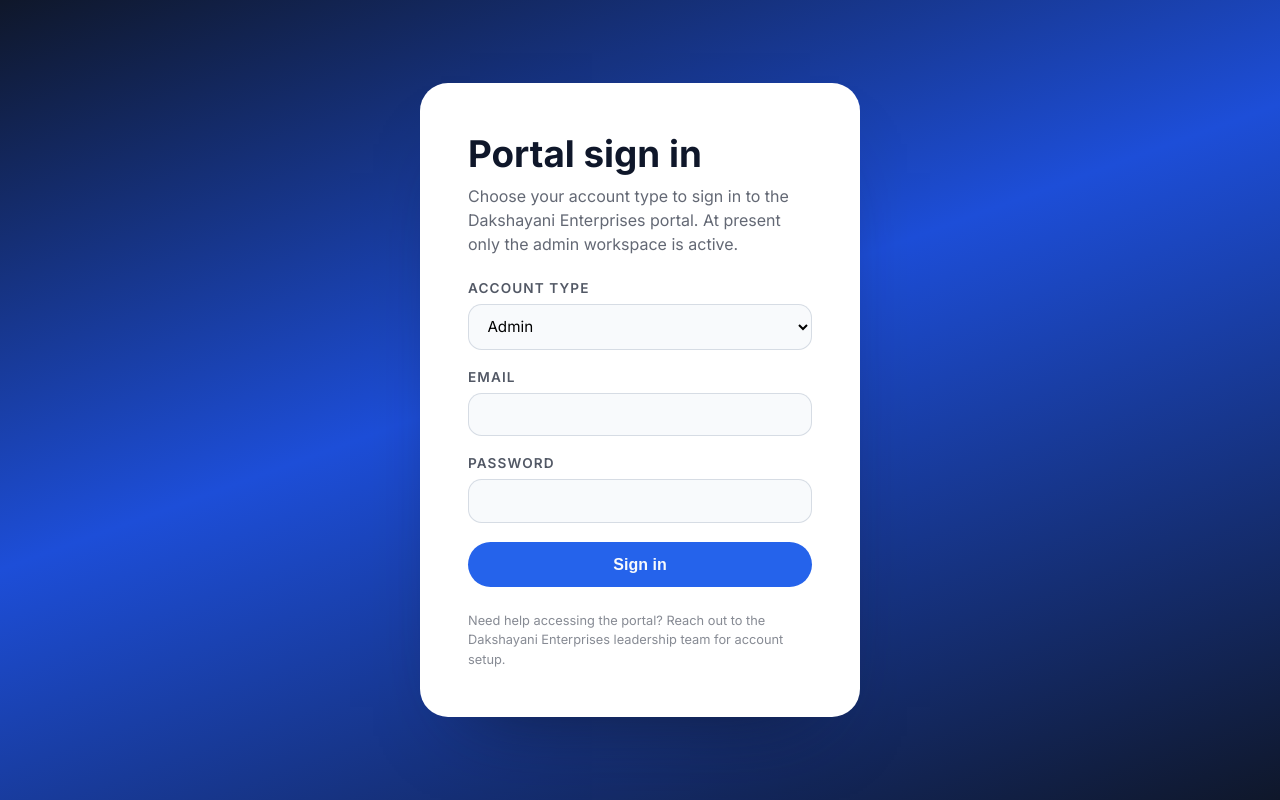
After one commit to vishesh-jaiswal23/dakshayanideploy, a PHP site: page /login.php in a window 1280 px wide. The commit adds this page. Run offline with PHP 8.4, Linux system fonts and the light colour scheme.

Commit message:
Add PHP-powered portal login and secure dashboard

```diff
--- /dev/null
+++ b/login.php
@@ -0,0 +1,224 @@
+<?php
+session_start();
+
+date_default_timezone_set('Asia/Kolkata');
+
+const ADMIN_EMAIL = 'd.entranchi@gmail.com';
+const ADMIN_PASSWORD_HASH = '$2y$12$P60S2OQ/W/h453B6A6hROuX96Ec3wVBQ8hG7Dx.G9QOkSV8D/hob.';
+
+if (isset($_SESSION['user_role']) && $_SESSION['user_role'] === 'admin') {
+    header('Location: admin-dashboard.php');
+    exit;
+}
+
+$error = null;
+$role = $_POST['role'] ?? 'admin';
+
+if ($_SERVER['REQUEST_METHOD'] === 'POST') {
+    $email = filter_input(INPUT_POST, 'email', FILTER_SANITIZE_EMAIL) ?: '';
+    $password = $_POST['password'] ?? '';
+    $role = $_POST['role'] ?? 'admin';
+
+    if (!in_array($role, ['admin', 'installer', 'customer', 'referrer', 'employee'], true)) {
+        $error = 'Please select a valid account type.';
+    } elseif ($role !== 'admin') {
+        $error = 'Logins for this account type will be activated soon. Please ask the admin team to create your access.';
+    } elseif (strcasecmp($email, ADMIN_EMAIL) !== 0 || !password_verify($password, ADMIN_PASSWORD_HASH)) {
+        $error = 'Incorrect email or password. Please try again.';
+    } else {
+        $_SESSION['user_role'] = 'admin';
+        $_SESSION['display_name'] = 'Dakshayani Admin';
+        $_SESSION['last_login'] = date('j F Y, g:i A');
+        header('Location: admin-dashboard.php');
+        exit;
+    }
+}
+?>
+<!DOCTYPE html>
+<html lang="en">
+<head>
+  <meta charset="UTF-8" />
+  <meta name="viewport" content="width=device-width, initial-scale=1" />
+  <title>Portal Login | Dakshayani Enterprises</title>
+  <meta name="description" content="Secure access for Dakshayani Enterprises portal users including administrators, installers, and customers." />
+  <link rel="icon" href="images/favicon.ico" />
+  <link rel="preconnect" href="https://fonts.googleapis.com" />
+  <link rel="preconnect" href="https://fonts.gstatic.com" crossorigin />
+  <link href="https://fonts.googleapis.com/css2?family=Inter:wght@400;500;600;700&display=swap" rel="stylesheet" />
+  <style>
+    :root {
+      color-scheme: light;
+      --surface: #ffffff;
+      --muted: rgba(15, 23, 42, 0.65);
+      --border: rgba(15, 23, 42, 0.08);
+      --primary: #2563eb;
+      --primary-dark: #1d4ed8;
+      --error: #dc2626;
+      --background: linear-gradient(160deg, #0f172a 0%, #1d4ed8 45%, #0f172a 100%);
+    }
+
+    * {
+      box-sizing: border-box;
+    }
+
+    body {
+      margin: 0;
+      font-family: 'Inter', system-ui, -apple-system, BlinkMacSystemFont, 'Segoe UI', sans-serif;
+      min-height: 100vh;
+      display: flex;
+      align-items: center;
+      justify-content: center;
+      background: var(--background);
+      color: #0f172a;
+      padding: 1.5rem;
+    }
+
+    .login-shell {
+      width: min(440px, 100%);
+      background: var(--surface);
+      border-radius: 1.75rem;
+      padding: clamp(2rem, 5vw, 3rem);
+      box-shadow: 0 40px 80px -50px rgba(15, 23, 42, 0.8);
+      display: grid;
+      gap: 1.5rem;
+    }
+
+    header h1 {
+      margin: 0;
+      font-size: clamp(1.8rem, 3vw, 2.3rem);
+      font-weight: 700;
+      color: #0f172a;
+    }
+
+    header p {
+      margin: 0.5rem 0 0;
+      color: var(--muted);
+      line-height: 1.5;
+    }
+
+    form {
+      display: grid;
+      gap: 1.2rem;
+    }
+
+    .form-group {
+      display: grid;
+      gap: 0.5rem;
+    }
+
+    label {
+      font-size: 0.85rem;
+      font-weight: 600;
+      text-transform: uppercase;
+      letter-spacing: 0.08em;
+      color: rgba(15, 23, 42, 0.72);
+    }
+
+    input,
+    select {
+      border-radius: 0.85rem;
+      border: 1px solid rgba(148, 163, 184, 0.35);
+      padding: 0.7rem 0.9rem;
+      font-size: 0.95rem;
+      font-family: inherit;
+      background: #f8fafc;
+      transition: border-color 0.2s ease, box-shadow 0.2s ease;
+    }
+
+    input:focus,
+    select:focus {
+      outline: none;
+      border-color: rgba(37, 99, 235, 0.8);
+      box-shadow: 0 0 0 3px rgba(37, 99, 235, 0.18);
+    }
+
+    .submit-btn {
+      border: none;
+      border-radius: 999px;
+      background: var(--primary);
+      color: #f8fafc;
+      font-weight: 600;
+      font-size: 1rem;
+      padding: 0.85rem 1.4rem;
+      cursor: pointer;
+      transition: background 0.2s ease, transform 0.2s ease;
+      box-shadow: 0 24px 45px -30px rgba(37, 99, 235, 0.85);
+    }
+
+    .submit-btn:hover,
+    .submit-btn:focus {
+      background: var(--primary-dark);
+      transform: translateY(-1px);
+    }
+
+    .error-message {
+      background: rgba(220, 38, 38, 0.08);
+      color: var(--error);
+      border: 1px solid rgba(220, 38, 38, 0.18);
+      border-radius: 1rem;
+      padding: 0.9rem 1rem;
+      font-size: 0.9rem;
+      line-height: 1.4;
+    }
+
+    .fine-print {
+      font-size: 0.8rem;
+      color: rgba(15, 23, 42, 0.5);
+      margin: 0;
+      line-height: 1.5;
+    }
+
+    @media (max-width: 520px) {
+      body {
+        padding: 1rem;
+      }
+
+      .login-shell {
+        border-radius: 1.25rem;
+        padding: 1.75rem;
+      }
+    }
+  </style>
+</head>
+<body>
+  <main class="login-shell">
+    <header>
+      <h1>Portal sign in</h1>
+      <p>Choose your account type to sign in to the Dakshayani Enterprises portal. At present only the admin workspace is active.</p>
+    </header>
+
+    <?php if ($error): ?>
+      <div class="error-message" role="alert">
+        <?= htmlspecialchars($error); ?>
+      </div>
+    <?php endif; ?>
+
+    <form method="post" action="<?= htmlspecialchars($_SERVER['PHP_SELF']); ?>">
+      <div class="form-group">
+        <label for="role">Account type</label>
+        <select id="role" name="role" required>
+          <option value="admin" <?= $role === 'admin' ? 'selected' : ''; ?>>Admin</option>
+          <option value="installer" <?= $role === 'installer' ? 'selected' : ''; ?> disabled>Installer</option>
+          <option value="customer" <?= $role === 'customer' ? 'selected' : ''; ?> disabled>Customer</option>
+          <option value="referrer" <?= $role === 'referrer' ? 'selected' : ''; ?> disabled>Customer referrer</option>
+          <option value="employee" <?= $role === 'employee' ? 'selected' : ''; ?> disabled>Employee</option>
+        </select>
+      </div>
+
+      <div class="form-group">
+        <label for="email">Email</label>
+        <input id="email" type="email" name="email" autocomplete="username" required />
+      </div>
+
+      <div class="form-group">
+        <label for="password">Password</label>
+        <input id="password" type="password" name="password" autocomplete="current-password" required />
+      </div>
+
+      <button type="submit" class="submit-btn">Sign in</button>
+    </form>
+
+    <p class="fine-print">Need help accessing the portal? Reach out to the Dakshayani Enterprises leadership team for account setup.</p>
+  </main>
+</body>
+</html>
--- a/partials/header.html
+++ b/partials/header.html
@@ -37,6 +37,7 @@
         </div>
       </div>
       <a href="projects.html#testimonials" class="nav-link">Testimonials</a>
+      <a href="login.php" class="nav-link nav-link--portal">Portal Login</a>
     </nav>
 
     <button
@@ -59,6 +60,7 @@
       <a href="projects.html">Projects Overview</a>
       <a href="case-studies.html">Case Studies</a>
       <a href="projects.html#testimonials">Testimonials</a>
+      <a href="login.php" class="portal-login-link">Portal Login</a>
     </div>
     <div class="nav-mobile-divider" role="presentation"></div>
     <div class="nav-mobile-section" aria-label="Solutions">
```
Also changed, not shown: admin-dashboard.php (renamed from admin-dashboard.html, +22 -3 lines), logout.php (added, +13 -0 lines), style.css (+27 -0 lines).
